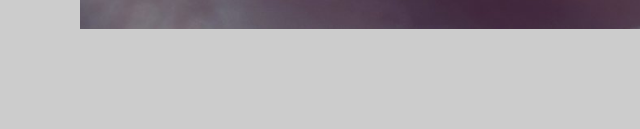
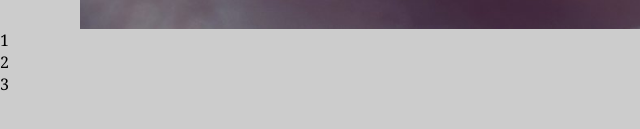
Before and after one commit to juanbDev/project_icarus, a plain HTML site: page index.html in a window 1280 px wide. Shown: the part 611-740 px from the top of the page, 0-640 px from the left. Drawn offline with Linux system fonts and the light colour scheme.

Commit message:
i had added a new section with articles

```diff
--- a/index.html
+++ b/index.html
@@ -16,5 +16,12 @@
         </span>
     </main>
 </body>
+<section>
+    <div class="contenedor">
+        <article class="article_item">1</article>
+        <article class="article_item">2</article>
+        <article class="article_item">3</article>
+    </div>
+</section>
 
 </html>
```
